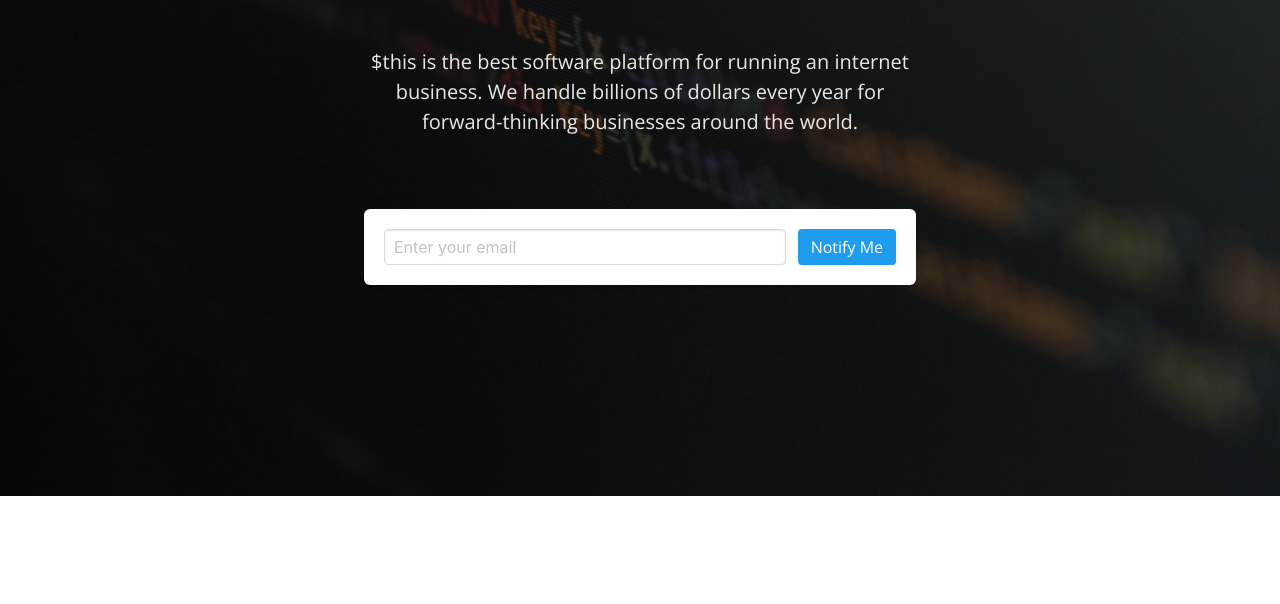
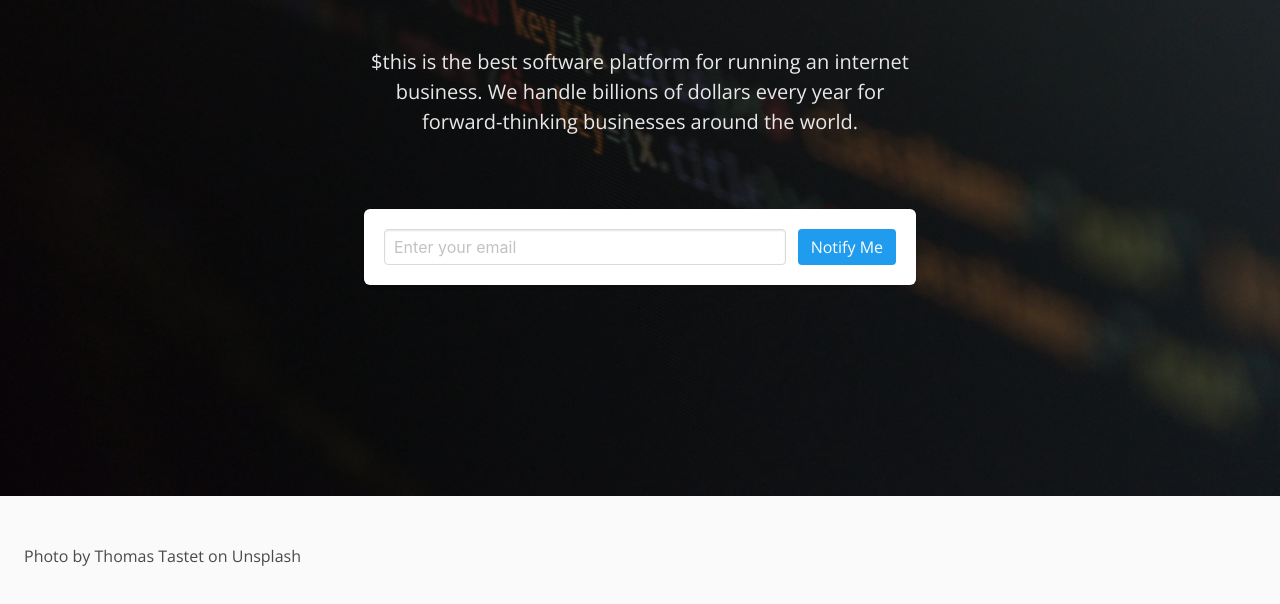
Before and after one commit to joekaiser/urlbits, a plain HTML site: page index.html in a window 1280 px wide. Shown: the part 304-908 px from the top of the page. Before the commit the page ends 800 px from the top, so only its background shows below. Drawn offline with nearby package versions, Linux system fonts and the light colour scheme.

Commit message:
Update index.html

```diff
--- a/index.html
+++ b/index.html
@@ -70,6 +70,9 @@
             </div>
 
     </section>
+    <div class="footer">
+        Photo by Thomas Tastet on Unsplash
+    </div>
     <script async type="text/javascript">
     // The following code is based off a toggle menu by @Bradcomp
 // source: https://gist.github.com/Bradcomp/a9ef2ef322a8e8017443b626208999c1
```
